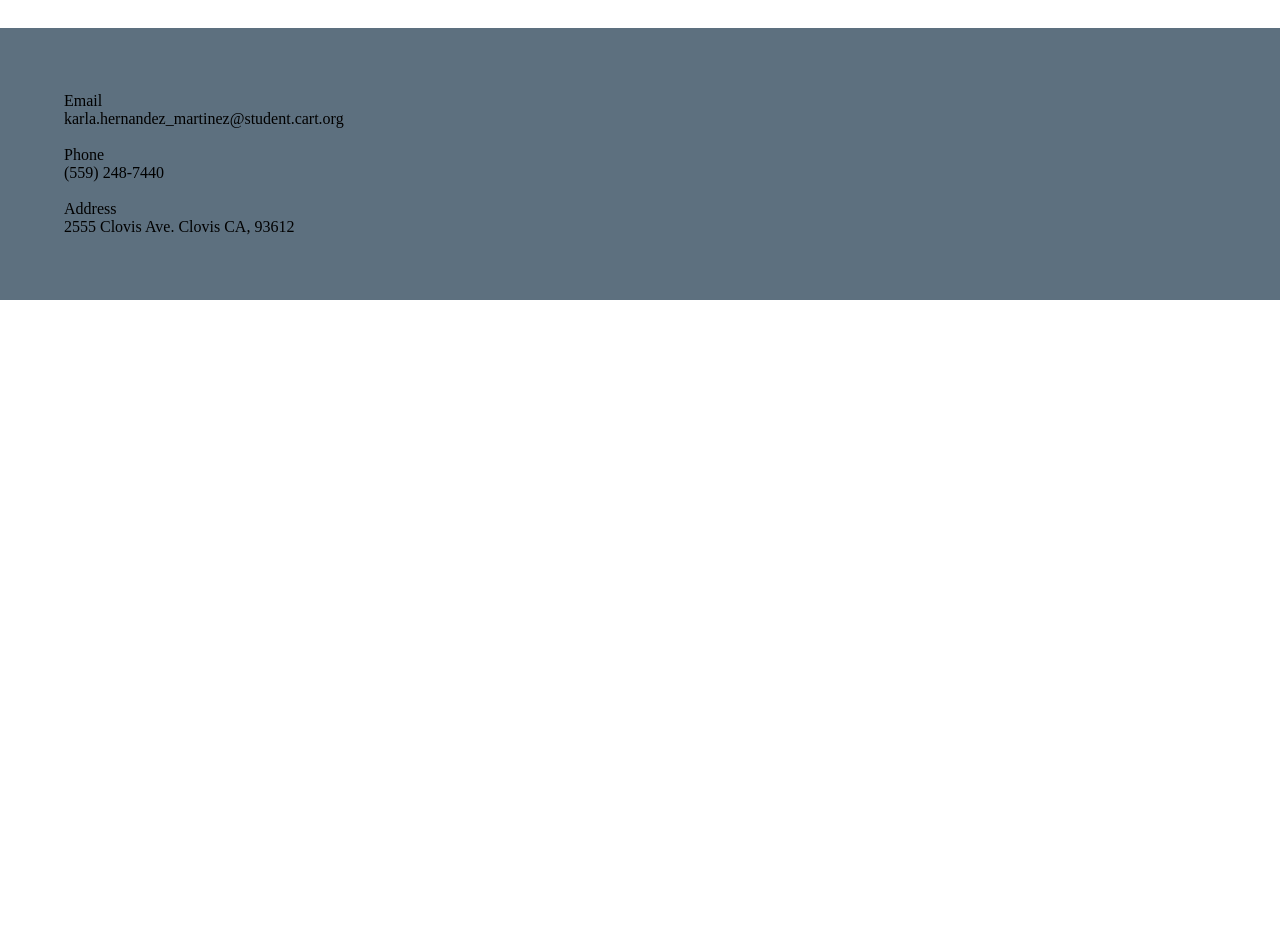
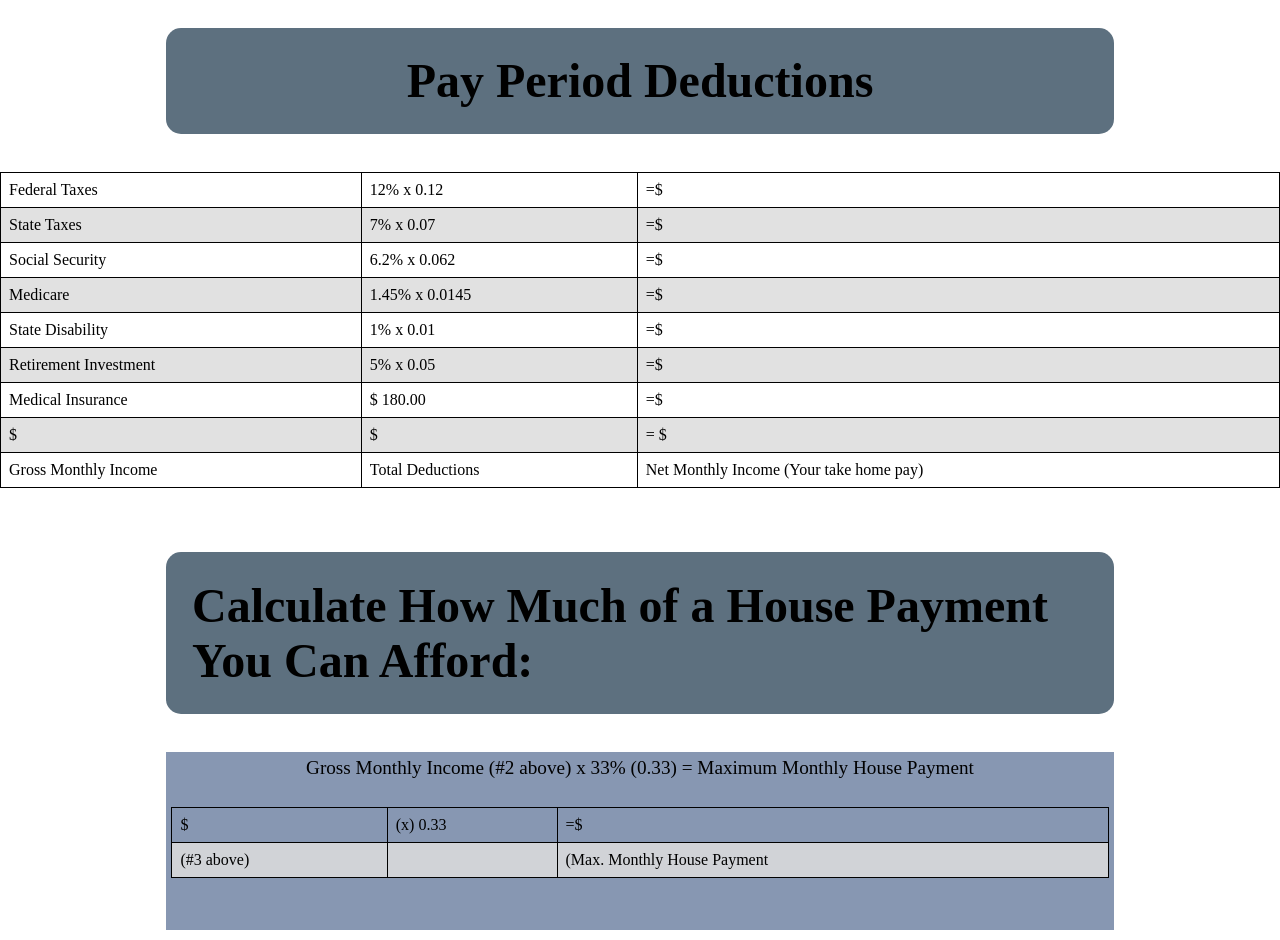
Before and after one commit to karlahernande/budget-calculator, a plain HTML site: page calculator.html in a window 1280 px wide. Shown: the part 1840-2780 px from the top of the page. Before the commit the page ends 2140 px from the top, so only its background shows below. Drawn offline with Linux system fonts and the light colour scheme; a script that the page names is missing.

Commit message:
Karla H
Finish the second page and tried to attempt to do the calculator but failed so mock one. Just need to add fonts

```diff
--- a/calculator.html
+++ b/calculator.html
@@ -118,6 +118,123 @@
         <p>(This is your Gross Annual Income divided by 12)</p>
     </div>
 
+    <h2>Pay Period Deductions</h2>
+    <!-- <div class="formstyle">
+    <form name="form1">
+        <input id="calc" type="text" name="answer"> <br>
+        <input type="button" value="1" onclick="form1.answer.value += '1' ">
+        <input type="button" value="2" onclick="form1.answer += '2'">
+
+    </form>
+    </div> -->
+    <!-- <table>
+        <tr> -->
+            <!-- <td> Federal Taxes 12% x 0.12 = $ </td>
+        </tr>
+        <tr>
+            <td>State Taxes 7% x 0.07 = $ </td>
+        </tr>
+        <tr>
+            <td>Social Security 6.2% x 0.0.62 = $ </td>
+        </tr>
+        <tr>
+            <td>Medicare 1.45% x 0.0145 = $ </td>
+        </tr>
+        <tr>
+            <td>State Disability 1% x 0.01 = $ </td>
+        </tr>
+        <tr>
+            <td>Retirement Investment 5% x 0.05 = $ </td>
+        </tr>
+        <tr>
+            <td>Medical Insurance $180.00 = $ </td>
+        </tr>
+        <tr>
+            <td>Total Deductions    = $</td>
+        </tr> -->
+        <table>
+            <tr>
+                <td>Federal Taxes</td>
+                <td>12% x 0.12 </td>
+                <td>=$</td>
+            </tr>
+            <tr>
+                <td>State Taxes</td>
+                <td>7% x 0.07</td>
+                <td>=$</td>
+            </tr>
+            <tr>
+                <td>Social Security</td>
+                <td>6.2% x 0.062</td>
+                <td>=$</td>
+            </tr>
+            <tr>
+                <td>Medicare</td>
+                <td>1.45% x 0.0145</td>
+                <td>=$</td>
+            </tr>
+            <tr>
+                <td>State Disability</td>
+                <td>1% x 0.01</td>
+                <td>=$</td>
+            </tr>
+            <tr>
+                <td>Retirement Investment</td>
+                <td>5% x 0.05</td>
+                <td>=$</td>
+            </tr>
+            <tr>
+                <td>Medical Insurance</td>
+                <td>$ 180.00</td>
+                <td>=$</td>
+            </tr>
+        <tr>
+            <td>
+                $
+            </td>
+            <td>
+                $
+            </td>
+            <td>
+                = $
+            </td>
+        </tr>
+        <tr>
+            <td>
+                Gross Monthly Income
+            </td>
+            <td>
+                Total Deductions
+            </td>
+            <td>
+                Net Monthly Income
+                (Your take home pay)
+            </td>
+        </tr>
+    </table>
+    <h2>Calculate How Much of a House Payment You Can Afford:</h2>
+    <div class="column3">
+        <p>Gross Monthly Income (#2 above) x 33% (0.33) =
+            Maximum Monthly House Payment
+        </p>
+    <table>
+        <tr>
+            <td>$ </td>
+            <td>(x) 0.33</td>
+            <td>=$</td>
+        </tr>
+        <tr>
+            <td>(#3 above)</td>
+            <td></td>
+            <td>(Max. Monthly House Payment</td>
+        </tr>
+    </table>
+    </div>
+
+
+
+
+
 
     <footer>
         <article class="pad">
--- a/styles.css
+++ b/styles.css
@@ -171,6 +171,21 @@ tr:nth-child(even) {
     margin-left: 13%;
 } */
 
+.column3 {
+    margin-top: 3%;
+    margin-bottom: 3%;
+    margin-left: 13%;
+    margin-right: 13%;
+    background-color: #8797B2;
+    padding: 5px;
+}
+
+.column3 p {
+    font-size: larger;
+    text-align: center;
+}
+
+
 footer {
     background-color: #5D707F; ;
 }
```
